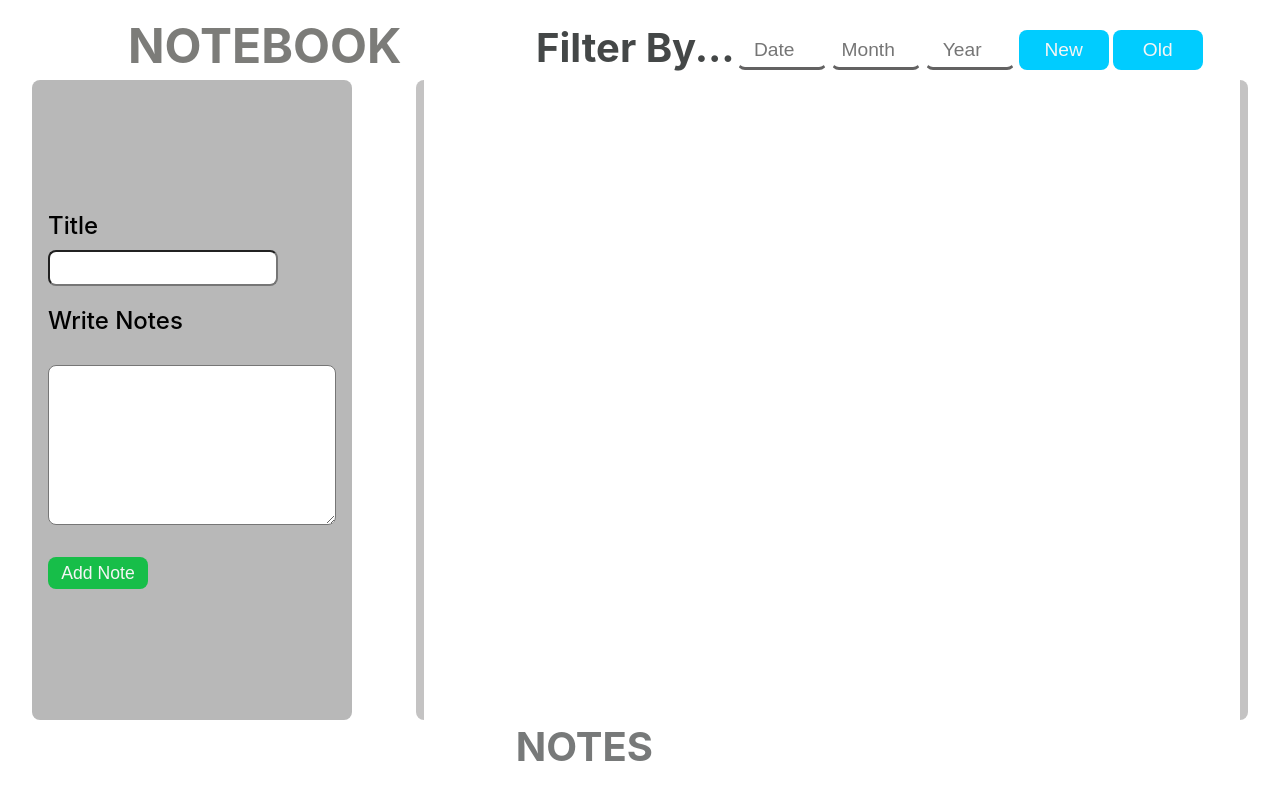
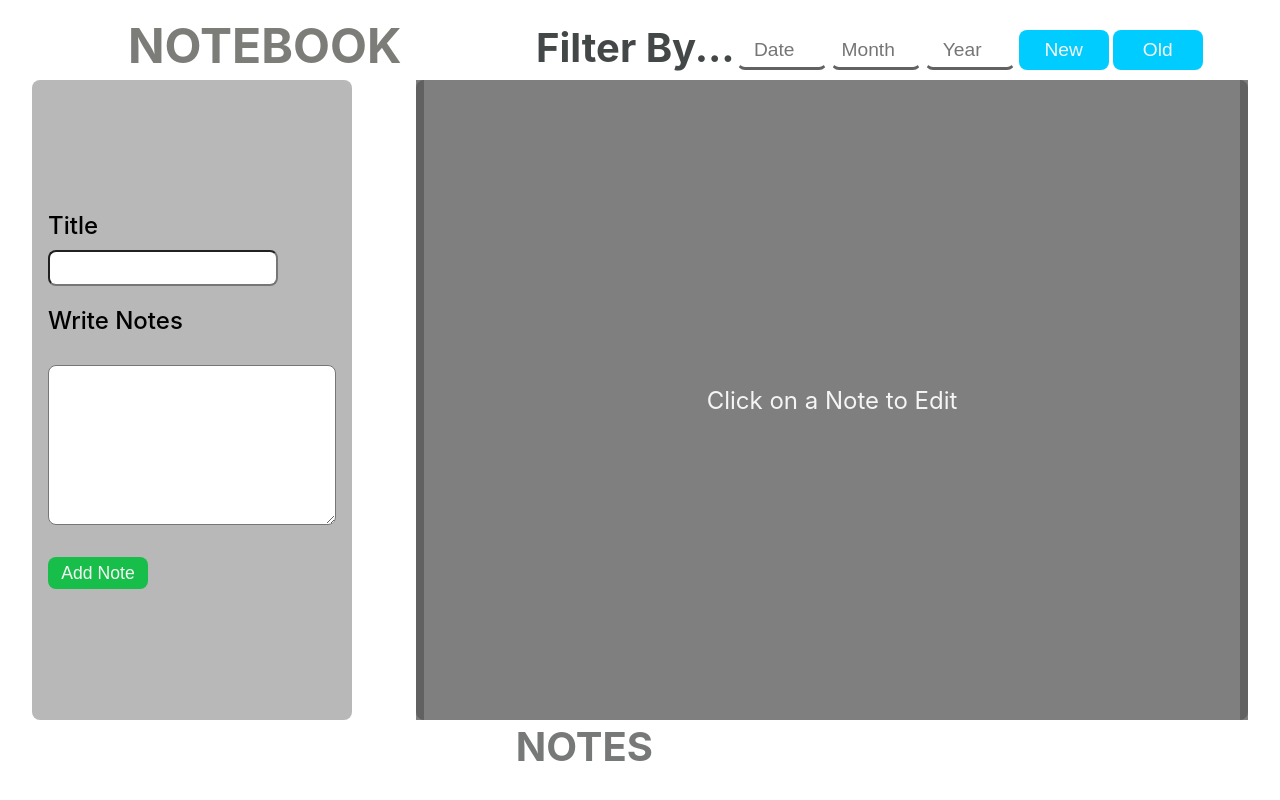
Before and after one commit to ari-sarkar/note-takeing-app, a React (Create React App) app: page / in a window 1280 px wide. Built offline with nearby package versions, Linux system fonts and the light colour scheme.

Commit message:
added instruction for editing notes

```diff
--- a/src/Styles/UI/Notebook.scss
+++ b/src/Styles/UI/Notebook.scss
@@ -88,6 +88,23 @@ section {
         border-bottom-left-radius: 8px;
         border-bottom-right-radius: 8px;
         position: relative;
+        &::after{
+          content: "Click on a Note to Edit";
+          width: 100%;
+          height: 100%;
+          position: absolute;
+          top: 0;
+          background-color: rgb(0, 0, 0,.5);
+          color: whitesmoke;
+          font-size: 1.5em;
+          display: flex;
+          justify-content: center;
+          align-items: center;
+          visibility: visible;
+        }
+        &:hover::after{
+          visibility: hidden;
+        }
         h2 {
           width: 100%;
           position: absolute;
--- a/src/Styles/UILogic/DisplayEachNote.scss
+++ b/src/Styles/UILogic/DisplayEachNote.scss
@@ -41,6 +41,7 @@
         //background-color: aquamarine;
         padding: 5px;
         text-transform: capitalize;
+        cursor: pointer;
       }
       button{
         width: 50px;
```
Also changed, not shown: 1 other file (tests, documents, lock files or other folders).
